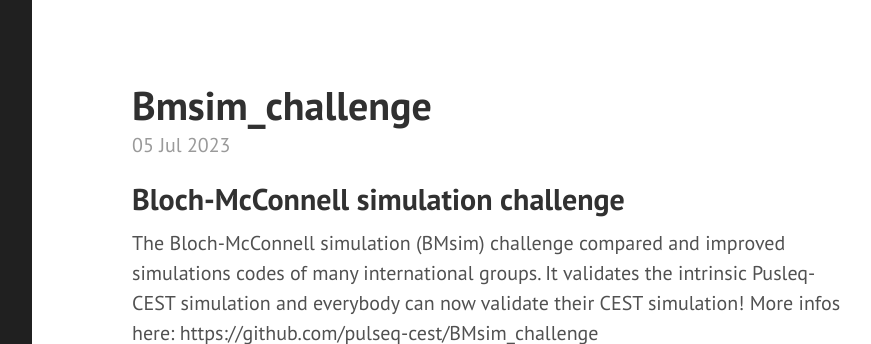
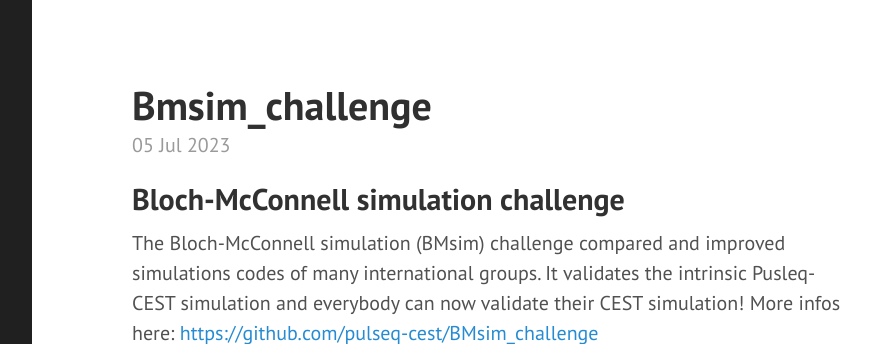
Before and after one commit to pulseq-cest/pulseq-cest.github.io, a Jekyll site: the page built from _posts/2023-07-05-BMsim_challenge.md, in a window 1280 px wide and 1110 px high, cut to the strip 0-344 px from the top of the window. Shown: the whole strip, without its empty margins (328-1199 px from the left). Built offline with Jekyll 4.4.1, drawn with Linux system fonts in a browser that asks for light colours; our own code applies the rules of GitHub Pages for plain Markdown files; part of the change alters nothing that is shown.

```diff
--- a/_posts/2023-07-05-BMsim_challenge.md
+++ b/_posts/2023-07-05-BMsim_challenge.md
@@ -2,7 +2,6 @@
 
 The Bloch-McConnell simulation (BMsim) challenge compared and improved simulations codes of many international groups.
 It validates the intrinsic Pusleq-CEST simulation and everybody can now validate their CEST simulation!
-More infos here:
-https://github.com/pulseq-cest/BMsim_challenge
+More infos here: [https://github.com/pulseq-cest/BMsim_challenge](https://github.com/pulseq-cest/BMsim_challenge)
 
 ![grafik](https://github.com/pulseq-cest/pulseq-cest.github.io/assets/8328474/1f6a5c35-9eb7-4872-9352-4653255b6b13)
```
